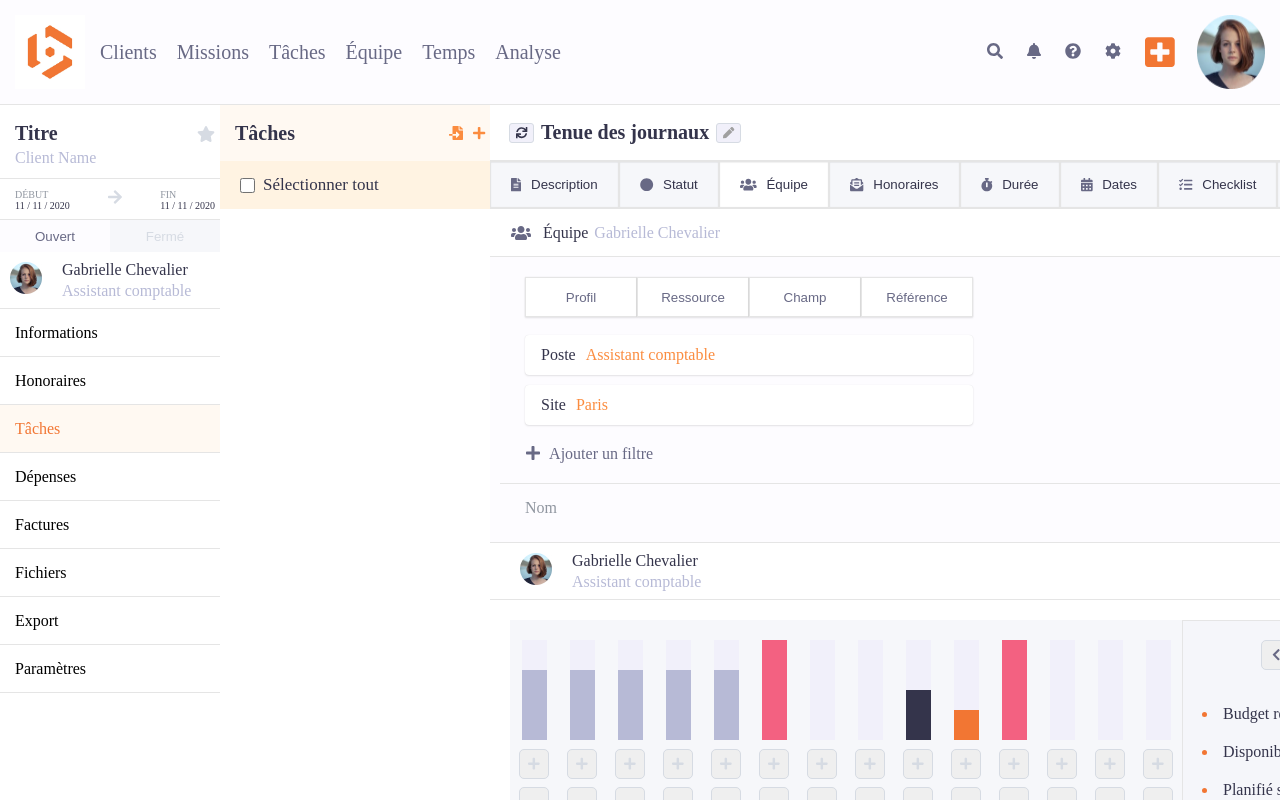
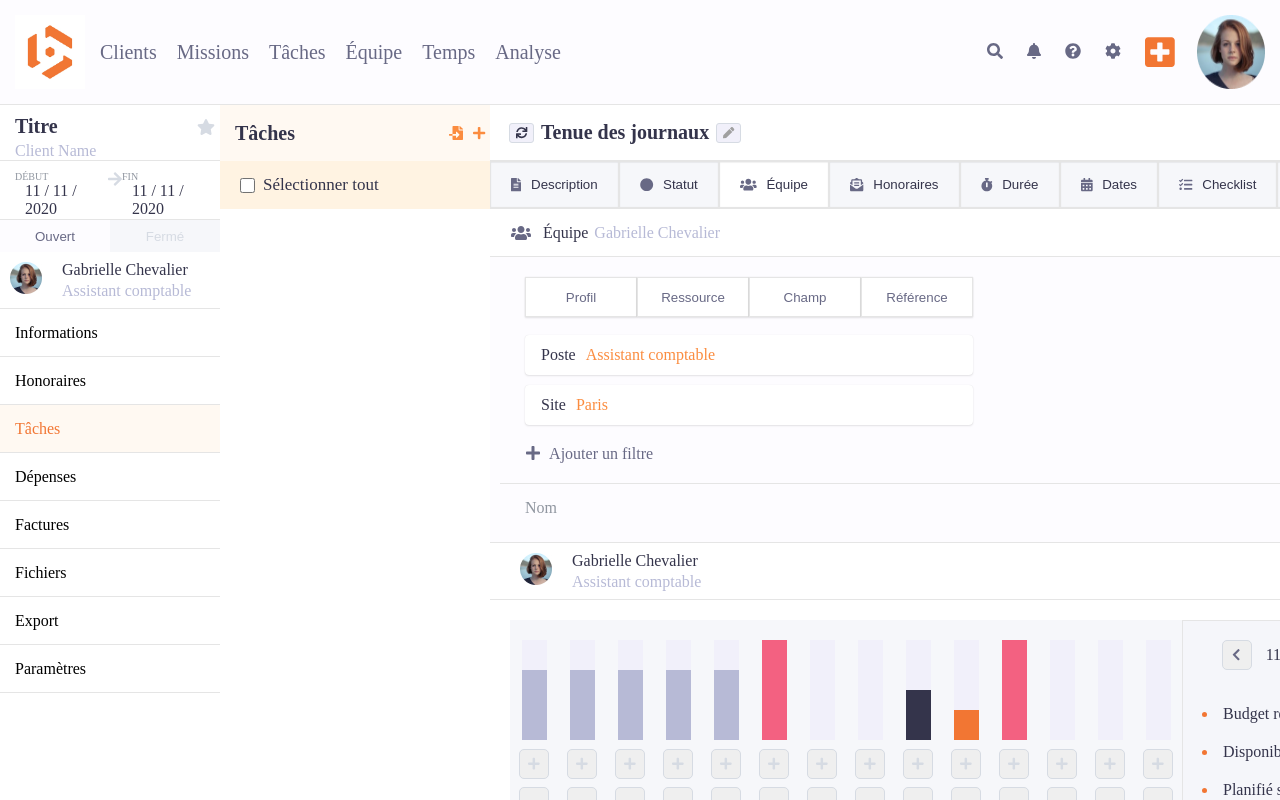
Before and after one commit to deepikabekal/Beeye-1.0, a React (Create React App) app: page / in a window 1280 px wide. Shown: the top 800 px of the page. Built offline with nearby package versions, Linux system fonts and the light colour scheme.

Commit message:
fixed dynamic rendering minor issues

```diff
--- a/src/components/Journaux/JournauxStyles.css
+++ b/src/components/Journaux/JournauxStyles.css
@@ -62,6 +62,7 @@
 .nomenclature-icon {
   color: var(--baseMed10);
   margin-right: 10px;
+  pointer-events: none;
 }
 
 /* JournauxTabSections styles */
--- a/src/components/LeftMenu/LeftMenuStyles.css
+++ b/src/components/LeftMenu/LeftMenuStyles.css
@@ -56,7 +56,7 @@
 
 .date-span {
   color: var(--baseDark01);
-  font-size: 10px;
+  padding: 0 10px;
 }
 
 .client-name {
--- a/src/components/TeamSection/PlanningGraph/GraphStyles.css
+++ b/src/components/TeamSection/PlanningGraph/GraphStyles.css
@@ -21,6 +21,7 @@
   width: 30px;
   height: 30px;
   margin: 4px;
+  cursor: pointer;
 }
 
 .graph-btn-icon {
@@ -124,4 +125,5 @@
   padding: 8px 12px;
   color: var(--baseMed10);
   border: 1px solid var(--borderColor);
+  cursor: pointer;
 }
--- a/src/components/TeamSection/ResourcePlanning/ResourceSection.css
+++ b/src/components/TeamSection/ResourcePlanning/ResourceSection.css
@@ -7,6 +7,7 @@
 
 .resource-img-div {
   padding: 10px;
+  pointer-events: none;
 }
 
 .margin-left-20 {
@@ -17,6 +18,7 @@
   display: flex;
   flex-direction: column;
   text-align: left;
+  pointer-events: none;
 }
 
 .resource-name {
```
